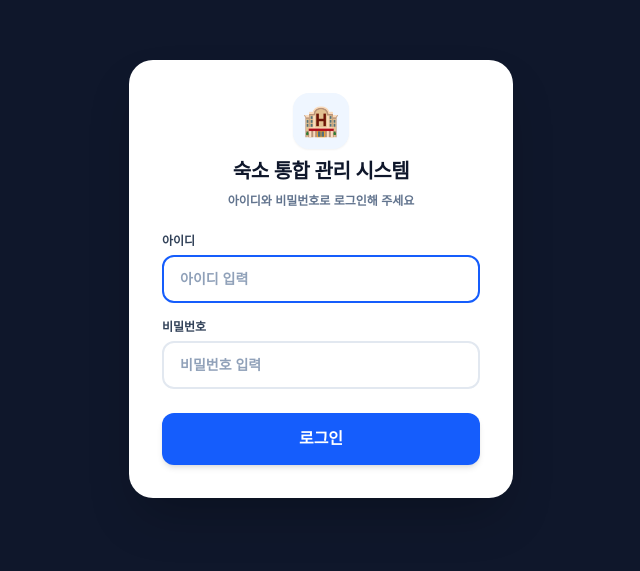
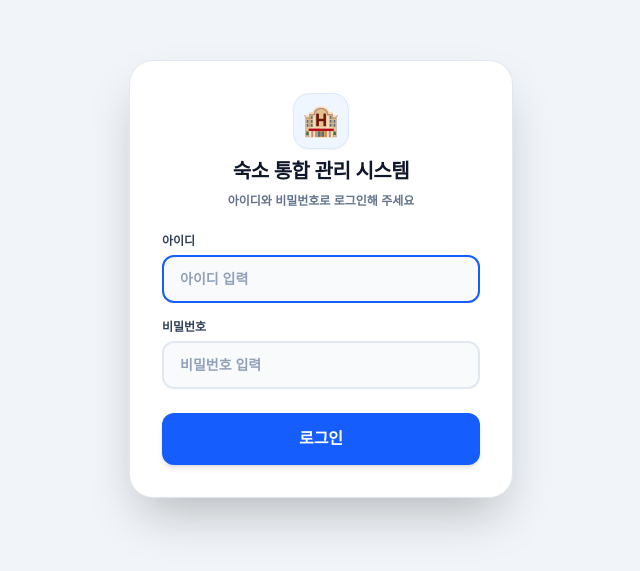
Before and after one commit to dewave00-pixel/beds24-dashboard, a Next.js app: page /login in a window 1280 px wide. Shown: the part 121-692 px from the top of the page, without its empty margins (319-959 px from the left). Built offline with nearby package versions, Linux system fonts and the light colour scheme.

Commit message:
fix(dark-mode): 로그인 화면 카드 배경 및 텍스트 콘트라스트 수정 (slate-850 무효 클래스 해소)

```diff
--- a/app/components/analytics/CountryRevenueSection.tsx
+++ b/app/components/analytics/CountryRevenueSection.tsx
@@ -435,7 +435,7 @@ export default function CountryRevenueSection({
                             {roomPreferences.map((room, idx) => (
                                 <div
                                     key={room.unitKey}
-                                    className="bg-white dark:bg-slate-850 rounded-xl border border-gray-200/90 dark:border-slate-700/80 p-3 shadow-2xs hover:shadow-xs transition flex flex-col justify-between gap-2"
+                                    className="bg-white dark:bg-slate-900 rounded-xl border border-gray-200/90 dark:border-slate-700/80 p-3 shadow-2xs hover:shadow-xs transition flex flex-col justify-between gap-2"
                                 >
                                     <div className="flex items-start justify-between gap-2">
                                         <div className="flex items-center gap-2">
--- a/app/components/modals/OverlappingSelectionModal.tsx
+++ b/app/components/modals/OverlappingSelectionModal.tsx
@@ -64,7 +64,7 @@ export default function OverlappingSelectionModal({
                                 className={`w-full p-3 rounded-xl border-2 text-left transition cursor-pointer flex flex-col gap-1.5 shadow-2xs hover:scale-[1.02] ${
                                     isUnalloc
                                         ? 'bg-amber-50/80 dark:bg-amber-950/40 border-amber-400 dark:border-amber-700 hover:bg-amber-100/90 dark:hover:bg-amber-900/60 text-amber-950 dark:text-amber-200'
-                                        : 'bg-white dark:bg-slate-850 border-blue-300 dark:border-slate-700 hover:bg-blue-50 dark:hover:bg-slate-800 text-slate-900 dark:text-slate-100'
+                                        : 'bg-white dark:bg-slate-900 border-blue-300 dark:border-slate-700 hover:bg-blue-50 dark:hover:bg-slate-800 text-slate-900 dark:text-slate-100'
                                 }`}
                             >
                                 <div className="flex items-center justify-between">
--- a/app/components/modals/SearchModal.tsx
+++ b/app/components/modals/SearchModal.tsx
@@ -239,7 +239,7 @@ export default function SearchModal({
                                         </div>
 
                                         {/* 하단: 일정 정보 및 예약 번호 */}
-                                        <div className="flex flex-wrap items-center justify-between gap-1 text-[11px] md:text-xs text-gray-600 dark:text-slate-300 font-bold bg-gray-50 dark:bg-slate-850 p-2 rounded border border-gray-200 dark:border-slate-800">
+                                        <div className="flex flex-wrap items-center justify-between gap-1 text-[11px] md:text-xs text-gray-600 dark:text-slate-300 font-bold bg-gray-50 dark:bg-slate-900 p-2 rounded border border-gray-200 dark:border-slate-800">
                                             <div>
                                                 📅 <strong className="text-blue-700 dark:text-blue-400">{b.arrival}</strong> ~ <strong className="text-orange-700 dark:text-amber-400">{b.departure}</strong>
                                             </div>
--- a/app/components/modals/UnallocatedBookingsModal.tsx
+++ b/app/components/modals/UnallocatedBookingsModal.tsx
@@ -177,7 +177,7 @@ export default function UnallocatedBookingsModal({
                                     </div>
 
                                     {/* 중간 정보줄: 게스트명, 날짜, 인원, 금액 */}
-                                    <div className="grid grid-cols-1 sm:grid-cols-2 gap-2 text-xs bg-gray-50 dark:bg-slate-850/80 p-2.5 rounded-lg border border-gray-100 dark:border-slate-800">
+                                    <div className="grid grid-cols-1 sm:grid-cols-2 gap-2 text-xs bg-gray-50 dark:bg-slate-900/80 p-2.5 rounded-lg border border-gray-100 dark:border-slate-800">
                                         <div className="flex flex-col gap-1">
                                             <div className="flex items-center gap-1.5 font-black text-gray-900 dark:text-slate-100">
                                                 <span>👤</span>
--- a/app/globals.css
+++ b/app/globals.css
@@ -15,6 +15,7 @@
 @theme inline {
   --color-background: var(--background);
   --color-foreground: var(--foreground);
+  --color-slate-850: #162032;
   --font-sans: var(--font-geist-sans);
   --font-mono: var(--font-geist-mono);
 }
--- a/app/login/page.tsx
+++ b/app/login/page.tsx
@@ -41,12 +41,12 @@ export default function LoginPage() {
     };
 
     return (
-        <div className="min-h-screen bg-slate-900 dark:bg-slate-950 flex items-center justify-center p-4">
-            <div className="w-full max-w-sm bg-white dark:bg-slate-850 rounded-3xl p-6 sm:p-8 shadow-2xl flex flex-col gap-6 border border-transparent dark:border-slate-700/80">
+        <div className="min-h-screen bg-slate-100 dark:bg-slate-950 flex items-center justify-center p-4">
+            <div className="w-full max-w-sm bg-white dark:bg-slate-900 rounded-3xl p-6 sm:p-8 shadow-2xl flex flex-col gap-6 border border-slate-200 dark:border-slate-800">
 
                 {/* 타이틀 */}
                 <div className="text-center flex flex-col items-center gap-2">
-                    <div className="w-14 h-14 bg-blue-50 dark:bg-blue-950/60 text-blue-600 dark:text-blue-400 rounded-2xl flex items-center justify-center text-3xl shadow-xs border border-transparent dark:border-blue-900/50">
+                    <div className="w-14 h-14 bg-blue-50 dark:bg-blue-950/60 text-blue-600 dark:text-blue-400 rounded-2xl flex items-center justify-center text-3xl shadow-xs border border-blue-100 dark:border-blue-900/50">
                         🏨
                     </div>
                     <h1 className="text-xl font-black text-slate-900 dark:text-slate-100 tracking-tight">숙소 통합 관리 시스템</h1>
@@ -57,7 +57,7 @@ export default function LoginPage() {
                 <form onSubmit={handleSubmit} className="flex flex-col gap-4">
                     {/* 아이디 */}
                     <div className="flex flex-col gap-1.5">
-                        <label className="text-xs font-black text-slate-700 dark:text-slate-300">아이디</label>
+                        <label className="text-xs font-black text-slate-700 dark:text-slate-200">아이디</label>
                         <input
                             type="text"
                             value={username}
@@ -69,13 +69,13 @@ export default function LoginPage() {
                             required
                             autoCapitalize="none"
                             placeholder="아이디 입력"
-                            className="w-full px-4 py-3 rounded-xl border-2 border-slate-200 dark:border-slate-700 bg-white dark:bg-slate-900 focus:border-blue-600 dark:focus:border-blue-500 focus:outline-hidden text-sm font-bold text-slate-900 dark:text-slate-100 placeholder-slate-400 dark:placeholder-slate-500 transition"
+                            className="w-full px-4 py-3 rounded-xl border-2 border-slate-200 dark:border-slate-700 bg-slate-50 dark:bg-slate-950 focus:border-blue-600 dark:focus:border-blue-500 focus:outline-hidden text-sm font-bold text-slate-900 dark:text-slate-100 placeholder-slate-400 dark:placeholder-slate-500 transition"
                         />
                     </div>
 
                     {/* 비밀번호 */}
                     <div className="flex flex-col gap-1.5">
-                        <label className="text-xs font-black text-slate-700 dark:text-slate-300">비밀번호</label>
+                        <label className="text-xs font-black text-slate-700 dark:text-slate-200">비밀번호</label>
                         <input
                             type="password"
                             value={password}
@@ -85,7 +85,7 @@ export default function LoginPage() {
                             }}
                             placeholder="비밀번호 입력"
                             required
-                            className="w-full px-4 py-3 rounded-xl border-2 border-slate-200 dark:border-slate-700 bg-white dark:bg-slate-900 focus:border-blue-600 dark:focus:border-blue-500 focus:outline-hidden text-sm font-bold text-slate-900 dark:text-slate-100 placeholder-slate-400 dark:placeholder-slate-500 transition"
+                            className="w-full px-4 py-3 rounded-xl border-2 border-slate-200 dark:border-slate-700 bg-slate-50 dark:bg-slate-950 focus:border-blue-600 dark:focus:border-blue-500 focus:outline-hidden text-sm font-bold text-slate-900 dark:text-slate-100 placeholder-slate-400 dark:placeholder-slate-500 transition"
                         />
                     </div>
 
```
